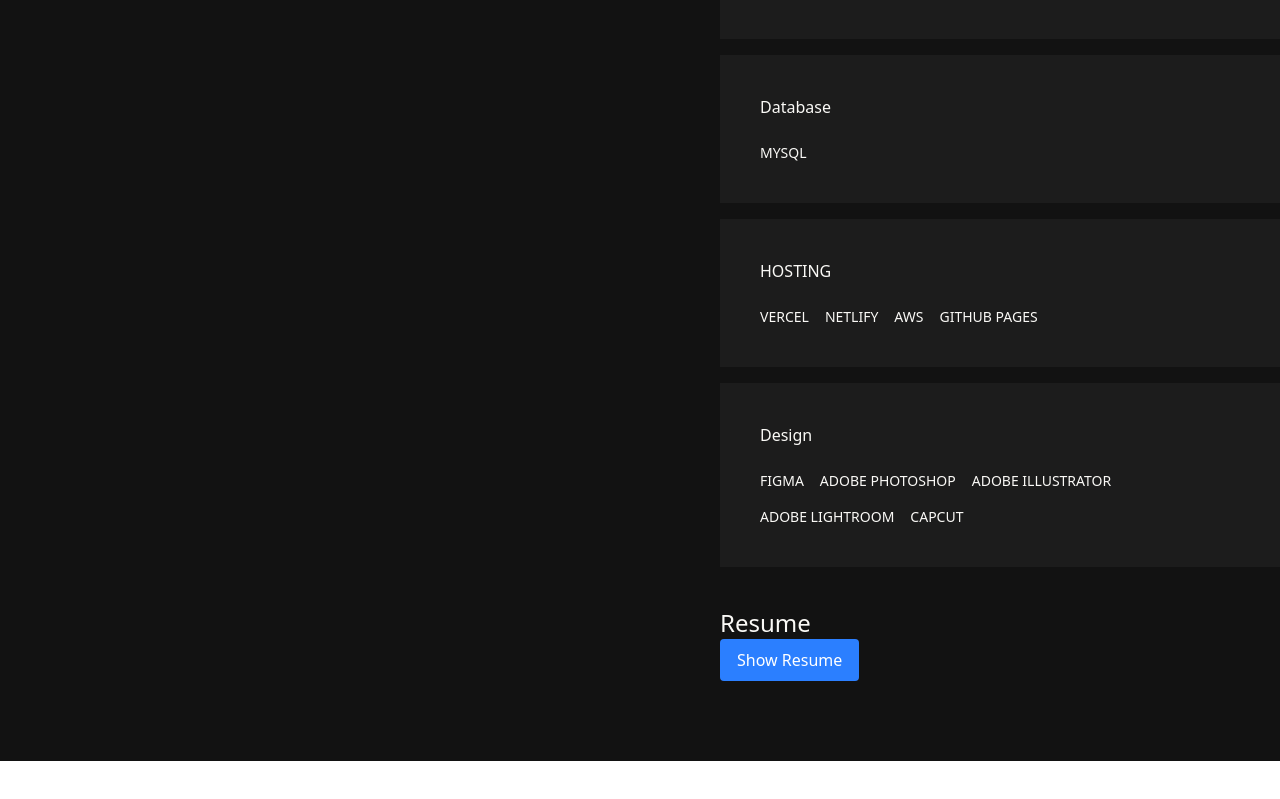
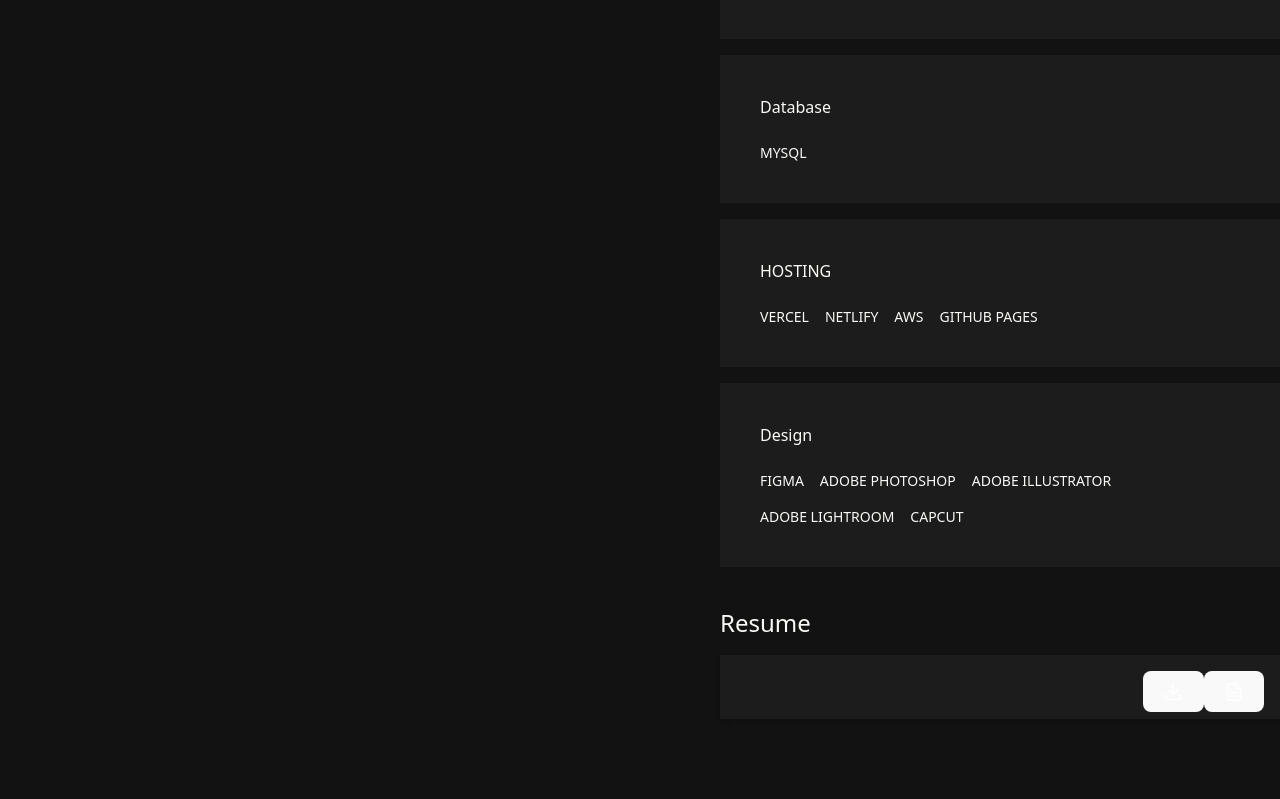
Before and after one commit to kimzii/kimzie-portfolio, a React (Vite) app: page / in a window 1280 px wide. Shown: the part 1029-1828 px from the top of the page. Before the commit the page ends 1790 px from the top, so only its background shows below. Built offline with nearby package versions, Linux system fonts and the light colour scheme.

Commit message:
added download button for resume

```diff
--- a/src/components/Resume.tsx
+++ b/src/components/Resume.tsx
@@ -1,25 +1,50 @@
-import { useState } from 'react';
+import { useState } from "react";
+import { FileText, X, Download } from "lucide-react"; // Lucide icons
 
 export const Resume: React.FC = () => {
   const [showResume, setShowResume] = useState<boolean>(false);
 
   return (
-    <div>
-
+    <div className="transition-all">
+      <div
+        className={`my-4 bg-primary shadow-md overflow-hidden transition-all duration-500 ease-in-out
+        ${showResume ? "h-auto p-6" : "h-16 p-4"}`}
+      >
+        {/* Icon Button */}
+        <div className="flex justify-end items-center">
+          <button>
+            <Download
+              size={20}
+              className="text-white hover:text-blue-600 transition"
+            />
+            <a
+              href="/KimzieTorres-CV.pdf"
+              download="KimzieTorres-CV.pdf"
+              className="text-white hover:text-blue-600 transition"
+              aria-label="Download Resume"
+            ></a>
+          </button>
           <button
             onClick={() => setShowResume(!showResume)}
-        className="px-4 py-2 bg-blue-500 text-white rounded hover:bg-blue-600 transition"
+            className="text-white hover:text-blue-600 transition"
+            aria-label="Toggle Resume"
           >
-        {showResume ? 'Hide Resume' : 'Show Resume'}
+            {showResume ? <X size={20} /> : <FileText size={20} />}
           </button>
+        </div>
 
+        {/* Resume Content */}
         {showResume && (
+          <div className="my-4">
             <img
               src="/KimzieTorres-CV.png"
               alt="Kimzie's Resume"
-          className="mt-4 w-full max-w-3xl border rounded shadow"
+              className="w-full max-w-3xl border rounded shadow"
             />
+          </div>
         )}
+      </div>
     </div>
   );
 };
+import "../App.css";
```
Lines whose indentation alone changed are shown as unchanged.
